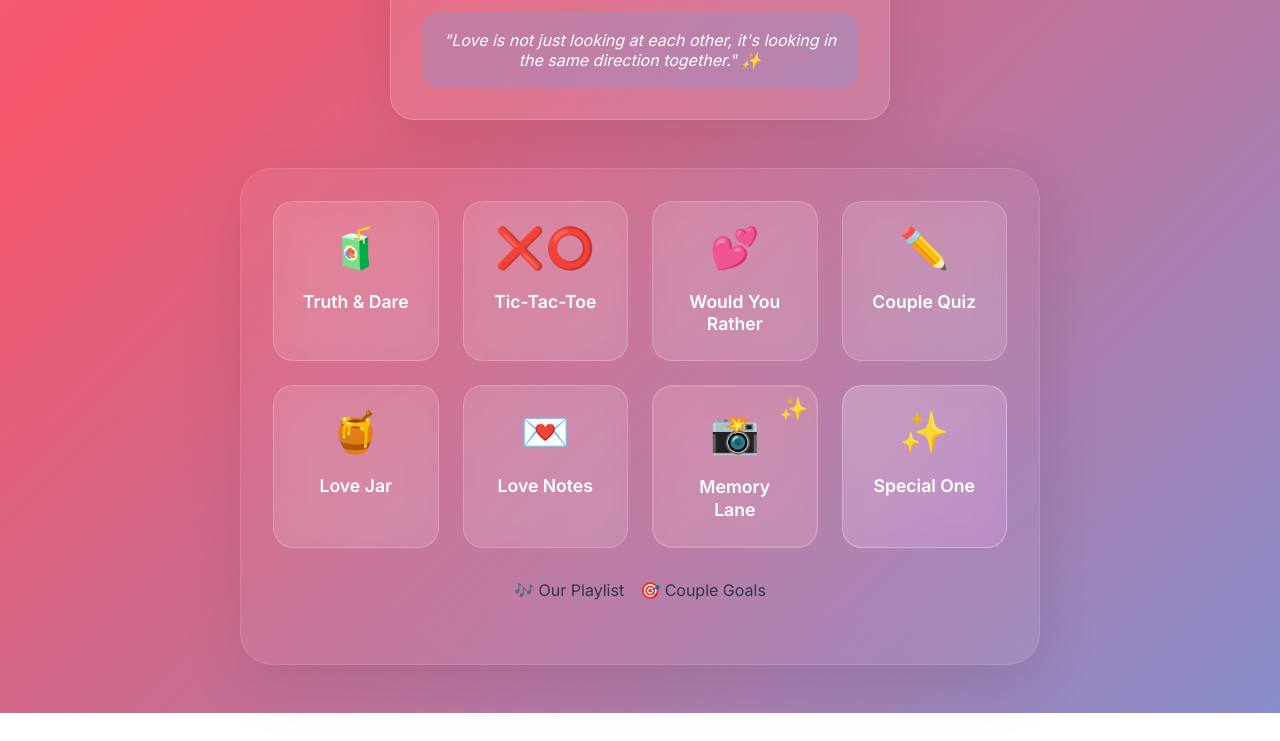
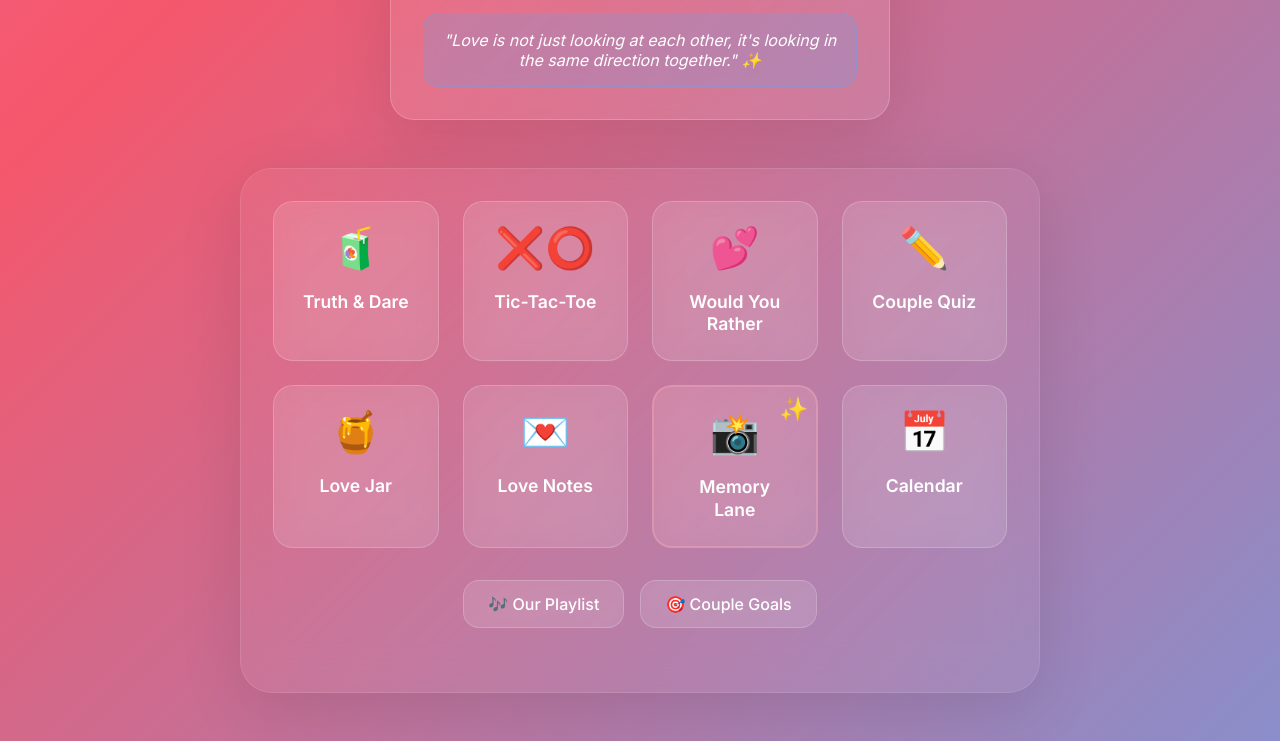
Before and after one commit to bunnybot1121/test, a website: page main.html in a window 1280 px wide. Shown: the part 849-1590 px from the top of the page. Before the commit the page ends 1562 px from the top, so only its background shows below. Drawn offline with Linux system fonts and the light colour scheme.

Commit message:
Update main.html

```diff
--- a/main.html
+++ b/main.html
@@ -502,14 +502,24 @@
       flex-wrap: wrap;
     }
 
-    /* Special One button styling (now a game card) */
-    .special-one-card {
-      background: linear-gradient(135deg, rgba(255, 255, 255, 0.2), rgba(240, 147, 251, 0.2));
-      border: 1px solid rgba(255, 255, 255, 0.3);
-    }
-
-    .special-one-card:hover {
-      background: linear-gradient(135deg, rgba(255, 255, 255, 0.3), rgba(240, 147, 251, 0.3));
+    .mini-card {
+      background: rgba(255, 255, 255, 0.1);
+      backdrop-filter: blur(20px);
+      border: 1px solid rgba(255, 255, 255, 0.2);
+      border-radius: 16px;
+      padding: 0.8rem 1.5rem;
+      color: white;
+      text-decoration: none;
+      font-weight: 500;
+      transition: all 0.3s ease;
+      position: relative;
+      overflow: hidden;
+      cursor: pointer;
+    }
+
+    .mini-card:hover {
+      transform: translateY(-3px);
+      box-shadow: 0 12px 24px rgba(0, 0, 0, 0.15);
     }
 
     /* Modal sections */
@@ -1004,6 +1014,7 @@
   </style>
 </head>
 <body>
+  <!-- Particle system -->
   <div class="particle-container">
     <div class="floating-particle">💖</div>
     <div class="floating-particle">💙</div>
@@ -1015,10 +1026,12 @@
     <div class="floating-particle">💕</div>
   </div>
 
+  <!-- Glowing orbs -->
   <div class="glow-orb orb-1"></div>
   <div class="glow-orb orb-2"></div>
   <div class="glow-orb orb-3"></div>
 
+  <!-- Header -->
   <header class="app-header">
     <div class="main-logo">💖</div>
     <h1 class="app-title">🌸 Place for Us 🌸</h1>
@@ -1032,11 +1045,14 @@
     </div>
   </header>
 
+  <!-- Main content -->
   <main class="main-content">
+    <!-- Welcome card -->
     <section class="welcome-card">
       <h2 class="greeting-title" id="greeting">Good Day, Lovebirds! 💕</h2>
       <div class="love-message" id="love-msg">Your love story continues to bloom every day! 🌸</div>
 
+      <!-- Enhanced Relationship Counter -->
       <div class="relationship-counter">
         <div class="counter-title">
           💕 Our Love Journey 💕
@@ -1045,6 +1061,7 @@
         <div class="counter-subtitle">Days of being amazing together!</div>
       </div>
 
+      <!-- Date Input Section -->
       <div class="relationship-date-input" id="dateInputSection">
         <label class="date-input-label">🗓️ When did your love story begin?</label>
         <input type="date" id="relationshipDate" class="date-input" onchange="setRelationshipDate()">
@@ -1053,6 +1070,7 @@
       <div class="daily-quote" id="today-quote">"Love is not just looking at each other, it's looking in the same direction together." ✨</div>
     </section>
 
+    <!-- Games section -->
     <section class="games-section">
       <div class="games-grid">
         <a href="games/truth.html/truthordare.html" class="game-card">
@@ -1079,13 +1097,14 @@
           <span class="game-icon">💌</span>
           <span class="game-title">Love Notes</span>
         </div>
+        <!-- NEW: Memory Lane Photo Collage Button -->
         <a href="memory.html" class="game-card memory-lane-card">
           <span class="game-icon">📸</span>
           <span class="game-title">Memory Lane</span>
         </a>
-        <a href="first.html" class="game-card special-one-card">
-          <span class="game-icon">✨</span>
-          <span class="game-title">Special One</span>
+        <a href="../calendar.html" class="game-card">
+          <span class="game-icon">📅</span>
+          <span class="game-title">Calendar</span>
         </a>
       </div>
 
@@ -1096,45 +1115,49 @@
     </section>
   </main>
 
+  <!-- Enhanced Love Jar Modal -->
   <div id="lovejar" class="modal-section">
     <div class="modal-content">
-      <button class="close-btn" onclick="hideModal('lovejar')">×</button>
+      <button class="close-btn" onclick="hideModal('lovejar')">&times;</button>
       <h2 class="modal-title">🍯 The Love Jar</h2>
-      <a href="../calendar.html" class="game-card">
-          <span class="game-icon">📅</span>
-          <span class="game-title">Calendar</span>
-        </a>
-      </div>
+
       <div class="jar-container">
+        <!-- Visual Jar -->
         <div class="jar-visual">
           <div class="jar-lid"></div>
           <div class="jar-notes-container" id="jarNotesContainer">
-            </div>
+            <!-- Notes will appear here -->
+          </div>
         </div>
 
+        <!-- Jar Statistics -->
         <div class="jar-stats">
           <div class="jar-count" id="jarCount">0</div>
           <div>Love Notes Collected</div>
         </div>
 
+        <!-- Input Controls -->
         <div class="jar-controls">
           <input id="jarInput" class="jar-input" placeholder="Write your love note..." maxlength="100" />
           <button id="jarBtn" class="action-btn" onclick="addLoveNote()">Add Note 💖</button>
         </div>
 
+        <!-- Action Buttons -->
         <div class="jar-actions">
           <button class="secondary-btn" onclick="getRandomNote()">Random Note 🎲</button>
           <button class="secondary-btn" onclick="clearAllNotes()">Clear Jar 🗑️</button>
         </div>
 
+        <!-- Result Display -->
         <div id="jarResult" class="jar-result"></div>
       </div>
     </div>
   </div>
 
+  <!-- Playlist Modal -->
   <div id="playlist" class="modal-section">
     <div class="modal-content">
-      <button class="close-btn" onclick="hideModal('playlist')">×</button>
+      <button class="close-btn" onclick="hideModal('playlist')">&times;</button>
       <h2 class="modal-title">🎶 Our Playlist</h2>
       <div class="playlist-container">
         <div class="local-music-controls" style="margin-bottom: 20px; text-align: center;">
@@ -1162,9 +1185,10 @@
     </div>
   </div>
 
+  <!-- Notes Modal -->
   <div id="notes" class="modal-section">
     <div class="modal-content">
-      <button class="close-btn" onclick="hideModal('notes')">×</button>
+      <button class="close-btn" onclick="hideModal('notes')">&times;</button>
       <h2 class="modal-title">💌 Love Notes</h2>
       <div class="notes-container">
         <textarea id="notesInput" class="notes-input" placeholder="Write your love notes here..."></textarea>
@@ -1174,9 +1198,10 @@
     </div>
   </div>
 
+  <!-- Goals Modal -->
   <div id="goals" class="modal-section">
     <div class="modal-content">
-      <button class="close-btn" onclick="hideModal('goals')">×</button>
+      <button class="close-btn" onclick="hideModal('goals')">&times;</button>
       <h2 class="modal-title">🎯 Couple Goals</h2>
       <div class="goals-container">
         <form id="goalsForm" class="goals-form" onsubmit="addGoal(event)">
```
